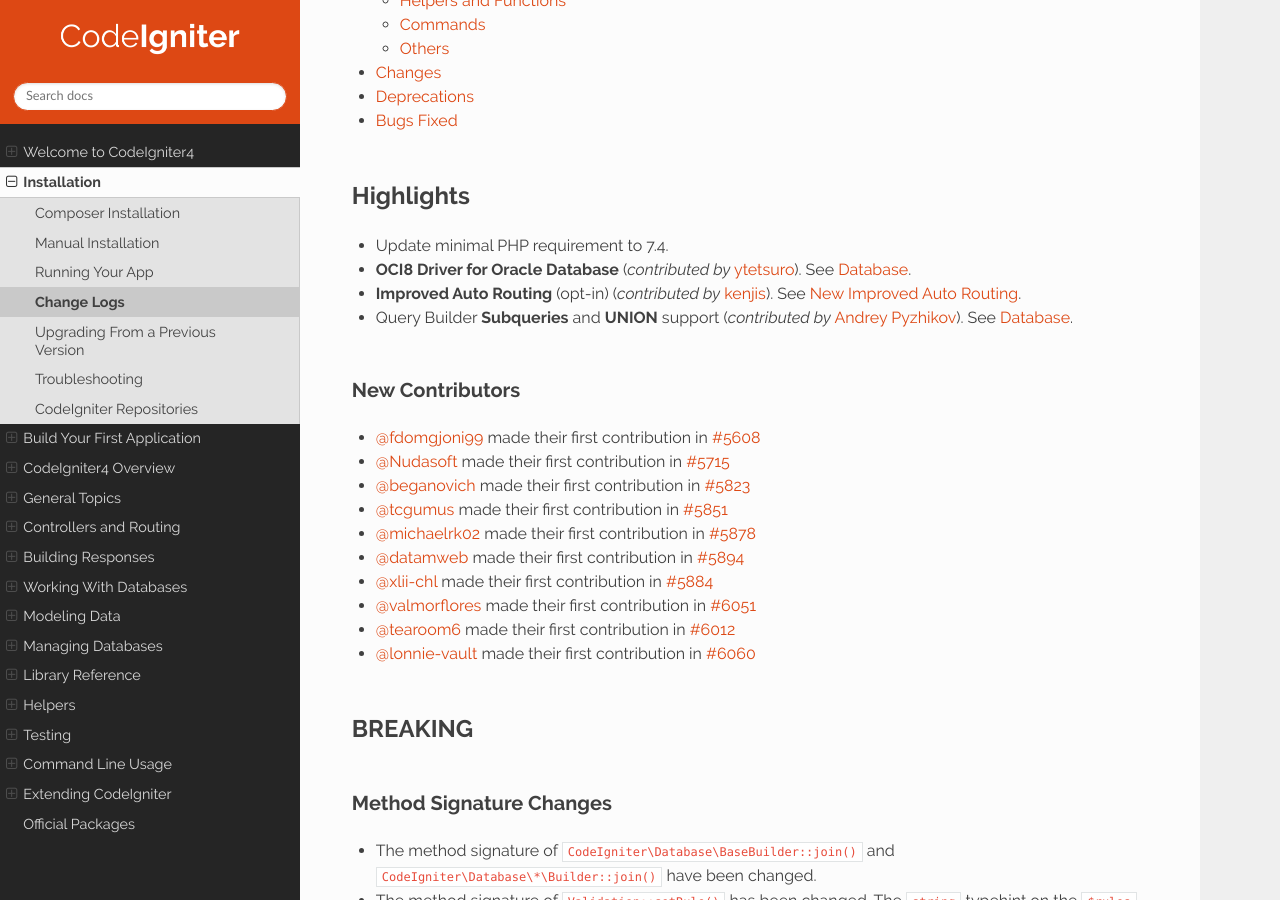
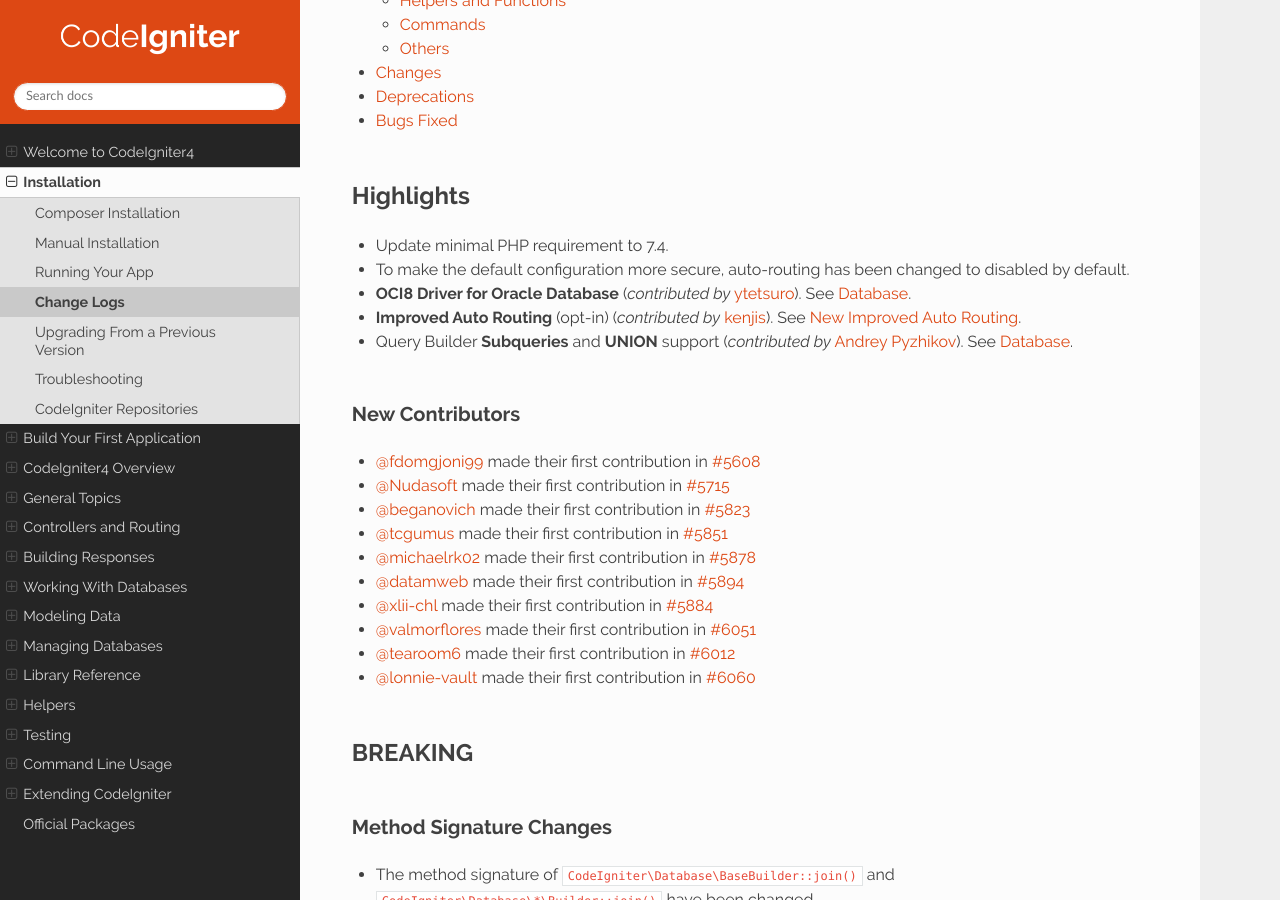
Before and after one commit to NEKOGET/ci4_user_guide_src, a Sphinx documentation site: the page built from source/changelogs/v4.2.0.rst, in a window 1280 px wide and 900 px high, scrolled down 455 px. Built offline with Sphinx 7.4.7 and the Read the Docs theme 2.0.0, drawn with Linux system fonts in a browser that asks for light colours; cross-references to code outside the pages are shown as plain code.

Commit message:
docs: add auto-routing by dafault in Highlights
This is an important config change.

```diff
--- a/source/changelogs/v4.2.0.rst
+++ b/source/changelogs/v4.2.0.rst
@@ -13,6 +13,7 @@ Highlights
 **********
 
 - Update minimal PHP requirement to 7.4.
+- To make the default configuration more secure, auto-routing has been changed to disabled by default.
 - **OCI8 Driver for Oracle Database** (*contributed by* `ytetsuro <https://github.com/ytetsuro>`_). See `Database`_.
 - **Improved Auto Routing** (opt-in) (*contributed by* `kenjis <https://github.com/kenjis>`_). See `New Improved Auto Routing`_.
 - Query Builder **Subqueries** and **UNION** support (*contributed by* `Andrey Pyzhikov <https://github.com/iRedds>`_). See `Database`_.
```
